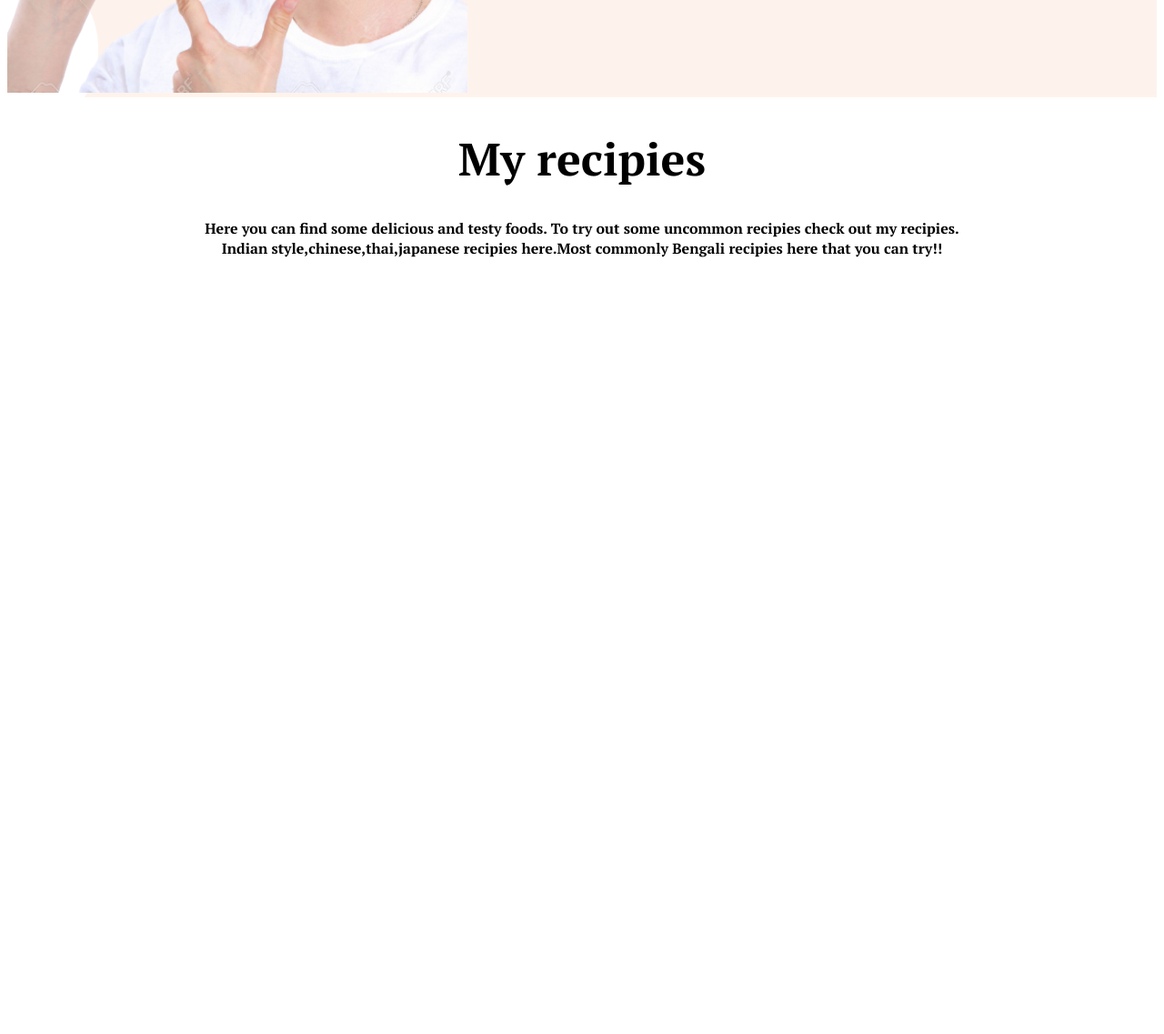
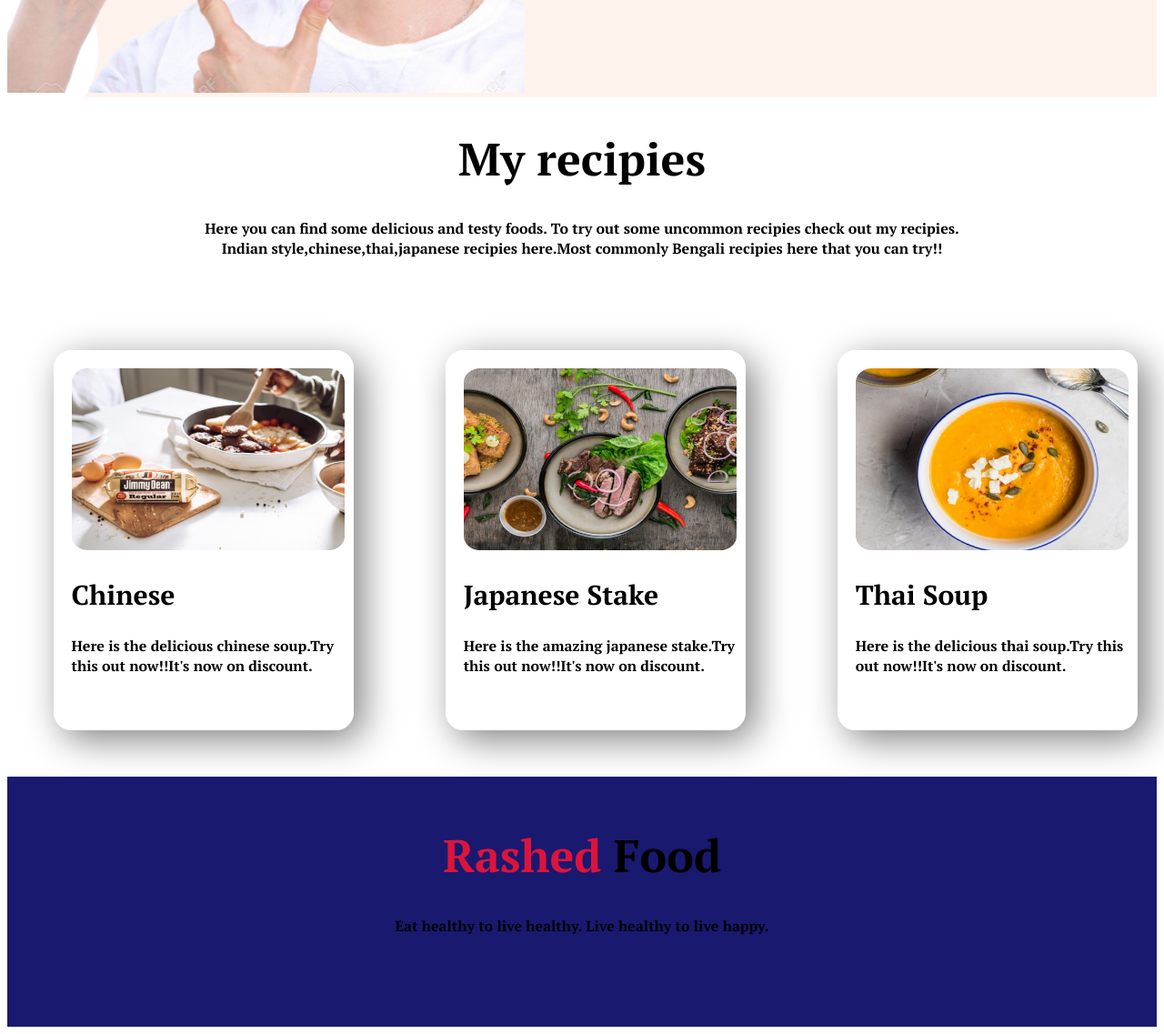
Before and after one commit to Rashedul-Rashed/Assignment-1-food-website, a plain HTML site: page index.html in a window 1280 px wide. Shown: the part 1003-2140 px from the top of the page at 91% size. Before the commit the page ends 1303 px from the top, so only its background shows below. Drawn offline with Linux system fonts and the light colour scheme.

Commit message:
project done

```diff
--- a/index.html
+++ b/index.html
@@ -38,7 +38,26 @@
             Indian style,chinese,thai,japanese recipies here.Most commonly Bengali recipies here that you can try!!
         </p>
     </div>
-
-
+    <section class="recipe-area">
+        <div class="recipe-item">
+            <img height="200px" width="300px" src="images/Project Cover.jpg">
+            <h1 class="header-font">Chinese</h1>
+            <p>Here is the delicious chinese soup.Try this out now!!It's now on discount.</p>
+        </div>
+        <div class="recipe-item">
+            <img height="200px" width="300px" src="images/Project Cover1.jpg">
+            <h1 class="header-font">Japanese Stake</h1>
+            <p>Here is the amazing japanese stake.Try this out now!!It's now on discount.</p>
+        </div>
+        <div class="recipe-item">
+            <img height="200px" width="300px" src="images/Project Cover.png">
+            <h1 class="header-font">Thai Soup</h1>
+            <p>Here is the delicious thai soup.Try this out now!!It's now on discount.</p>
+        </div>
+    </section>
+    <footer>
+        <h1> <span class="partialColor">Rashed</span>  Food</h1>
+        <p>Eat healthy to live healthy. Live healthy to live happy.</p>
+    </footer>
 </body>
 </html>
--- a/style.css
+++ b/style.css
@@ -9,14 +9,20 @@ body {
   margin-left: 50px;
   margin-top: 50px;
 }
+p {
+  margin-bottom: 50px;
+}
 .half-width {
   width: 50%;
 }
 .half-width img {
-  width: 80%;
+  width: 90%;
 }
 h1 {
   font-size: 50px;
+}
+.header-font {
+  font-size: 30px;
 }
 #position {
   margin-top: 70px;
@@ -39,3 +45,22 @@ h1 {
 #p-center {
   text-align: center;
 }
+.recipe-area {
+  display: flex;
+}
+.recipe-item {
+  width: 34%;
+  margin: 4%;
+  padding-left: 10px;
+  padding-top: 10px;
+  padding-bottom: 0%;
+  border: 10px solid white;
+  box-shadow: 10px 10px 40px gray;
+  border-radius: 20px;
+}
+footer {
+  text-align: center;
+  background-color: midnightblue;
+  padding-bottom: 50px;
+  padding-top: 20px;
+}
```
